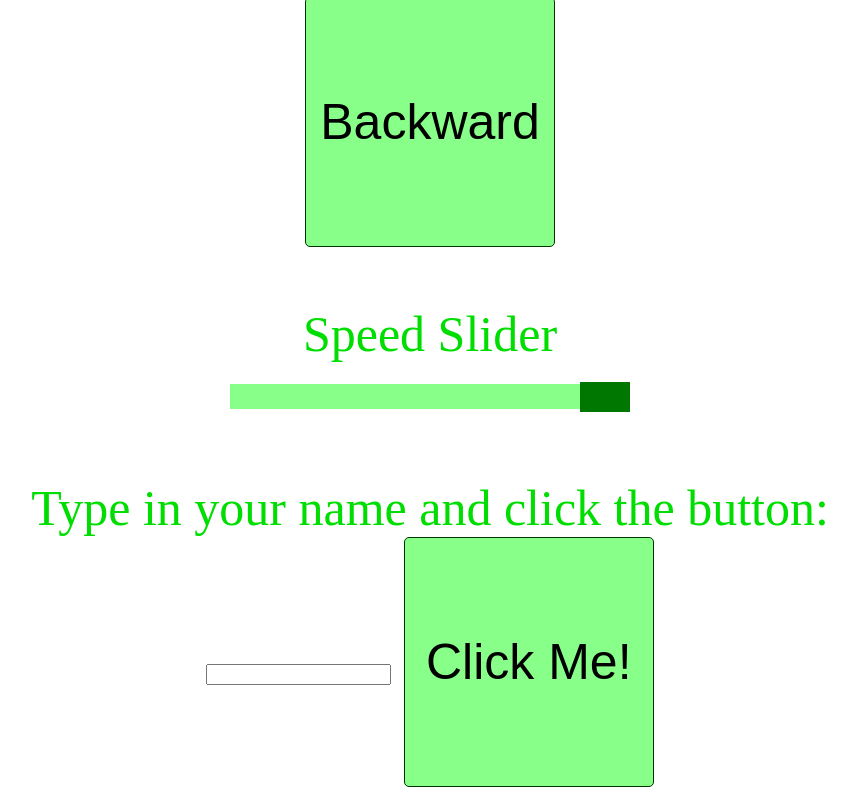
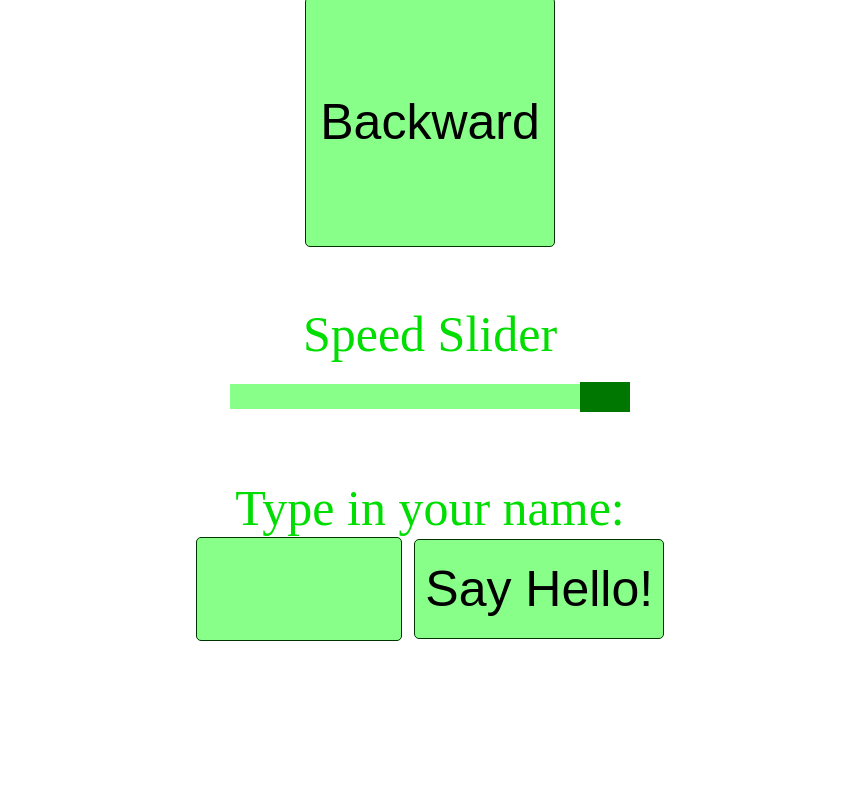
Before and after one commit to pavelsutormin/VNET_Robot, a plain HTML site: page index.html in a window 1280 px wide. Shown: the part 661-1456 px from the top of the page, without its empty margins (210-1066 px from the left). After the commit the page ends 1310 px from the top, so only its background shows below. Drawn offline with Linux system fonts and the light colour scheme.

Commit message:
Update index.html

```diff
--- a/index.html
+++ b/index.html
@@ -7,13 +7,13 @@
 <body>
 <div style="text-align: center;">
     <p>Robot Controls</p>
-    <button ontouchstart="call('f')" ontouchend="call('s')" onmouseup="call('s')" onmousedown="call(f)">Forward</button>
+    <button class="button" ontouchstart="call('f')" ontouchend="call('s')" onmouseup="call('s')" onmousedown="call(f)">Forward</button>
     <br>
-    <button ontouchstart="call('l')" ontouchend="call('s')" onmouseup="call('s')" onmousedown="call(l)">Left</button>
-    <button ontouchstart="call('s')">Stop</button>
-    <button ontouchstart="call('r')" ontouchend="call('s')" onmouseup="call('s')" onmousedown="call(r)">Right</button>
+    <button class="button" ontouchstart="call('l')" ontouchend="call('s')" onmouseup="call('s')" onmousedown="call(l)">Left</button>
+    <button class="button" ontouchstart="call('s')">Stop</button>
+    <button class="button" ontouchstart="call('r')" ontouchend="call('s')" onmouseup="call('s')" onmousedown="call(r)">Right</button>
     <br>
-    <button ontouchstart="call('b')" ontouchend="call('s')" onmouseup="call('s')" onmousedown="call(b)">Backward</button>
+    <button class="button" ontouchstart="call('b')" ontouchend="call('s')" onmouseup="call('s')" onmousedown="call(b)">Backward</button>
     <br>
     <br>
     <div class="slidecontainer">
@@ -22,11 +22,11 @@
         <input type="range" min="50" max="100" value="100" id="speed" class="slider" oninput="speed()">
     </div>
     <br>
-    <div>
-        <label for="name">Type in your name and click the button:</label>
+    <div style="text-align: center;">
+        <label for="name">Type in your name:</label>
         <br>
-        <input type="text" id="name">
-        <button onclick="say()">Click Me!</button>
+        <input class="input" type="text" id="name">
+        <button class="hello" onclick="say()">Say Hello!</button>
     </div>
 </div>
 </body>
@@ -54,7 +54,7 @@
     }
 </script>
 <style>
-    button {
+    .button {
         height: 250px;
         width: 250px;
         background-color: #88ff88;
@@ -64,11 +64,33 @@
         border-radius: 5px;
         font-size: 50px;
     }
-    button:hover {
+    .button:hover {
         background-color: #66ff66;
     }
-    button:click {
-        background-color: red;
+    .hello {
+        height: 100px;
+        width: 250px;
+        background-color: #88ff88;
+        border: solid;
+        border-color: #003300;
+        border-width: 1px;
+        border-radius: 5px;
+        font-size: 50px;
+        vertical-align: middle;
+    }
+    .hello:hover {
+        background-color: #66ff66;
+    }
+    .input {
+        height: 100px;
+        width: 200px;
+        background-color: #88ff88;
+        border: solid;
+        border-color: #003300;
+        border-width: 1px;
+        border-radius: 5px;
+        font-size: 20px;
+        vertical-align: middle;
     }
     body {
         background-image: url("matrix.avif");
```
